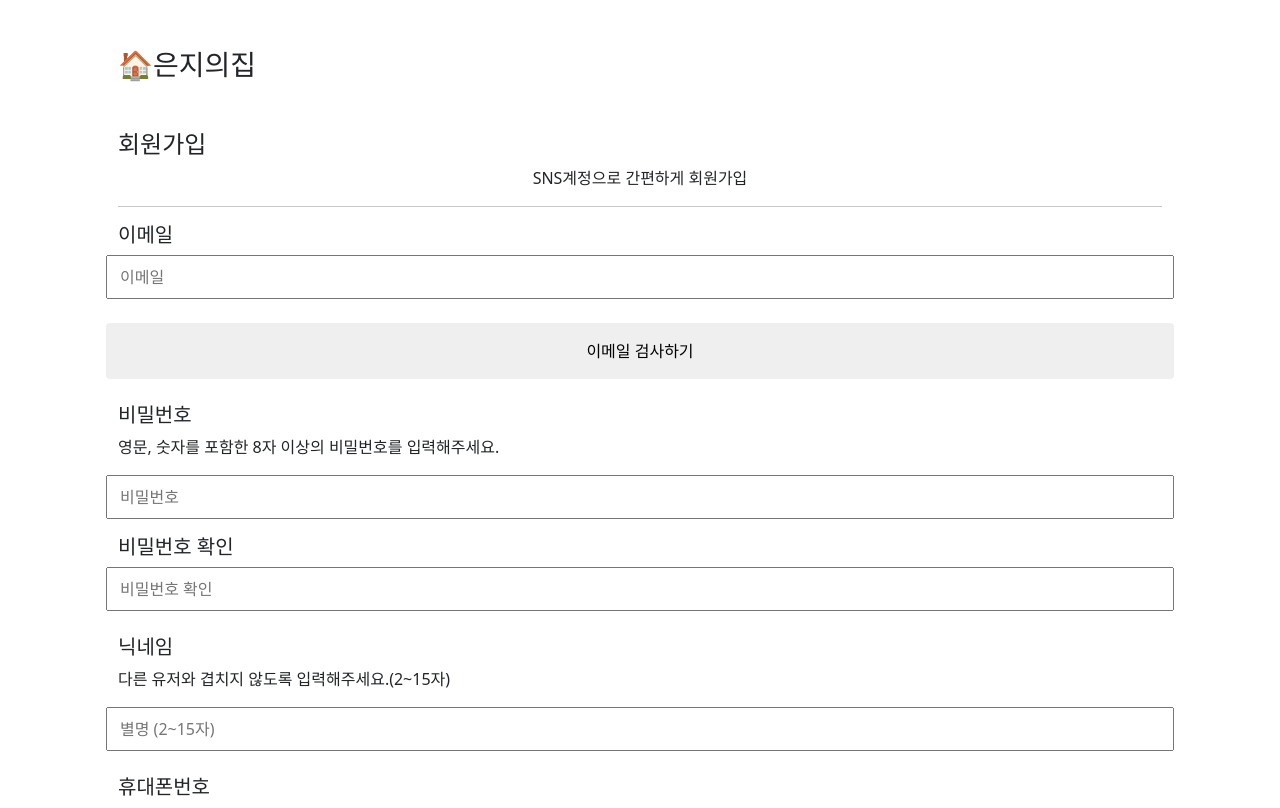
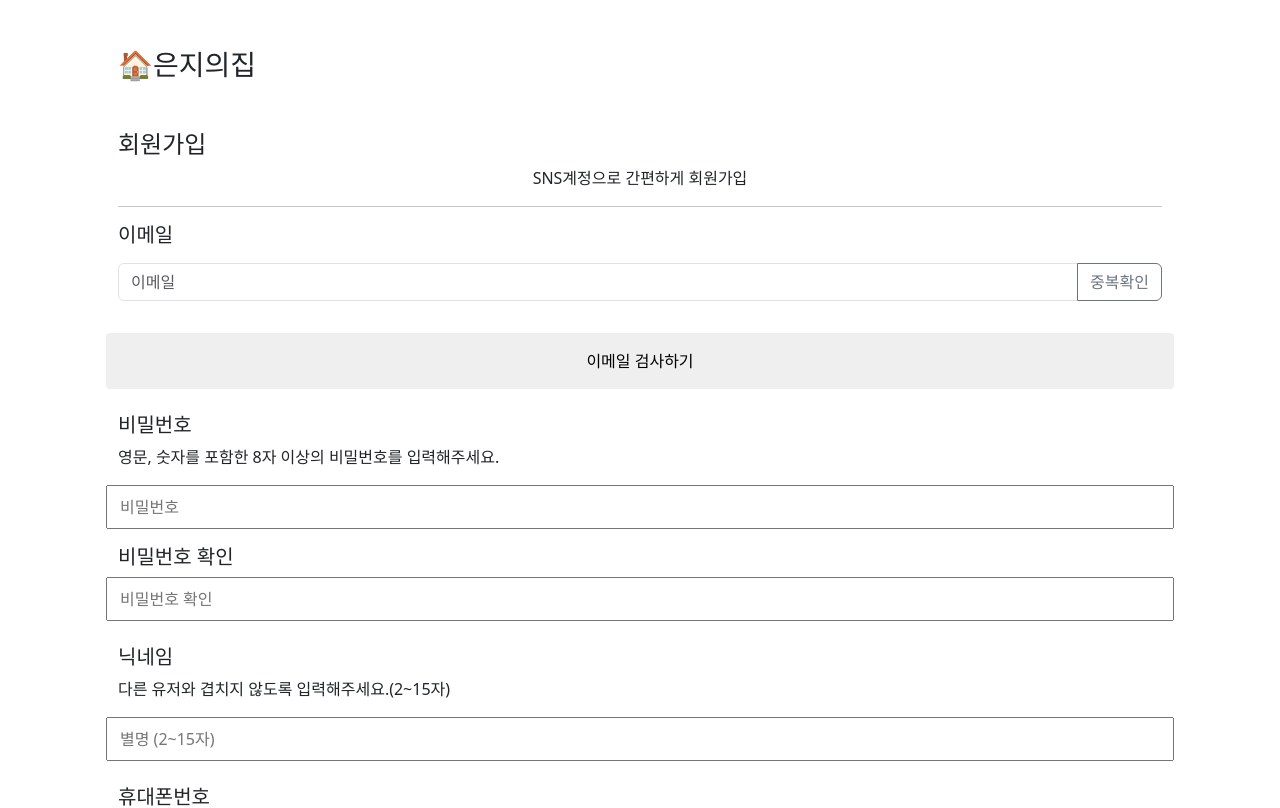
Before and after one commit to eunji0714/ecommer_eunji, a React (Create React App) app: page /signup in a window 1280 px wide. Shown: the top 808 px of the page. Built offline with nearby package versions, Linux system fonts and the light colour scheme.

Commit message:
이메일 중복확인

```diff
--- a/src/pages/Signup.js
+++ b/src/pages/Signup.js
@@ -1,5 +1,5 @@
 import React, {useState} from 'react';
-import {Button, Container, Form, Spinner} from "react-bootstrap";
+import {Button, Container, Form, InputGroup, Spinner} from "react-bootstrap";
 import axios from "axios";
 import {useNavigate} from "react-router-dom";
 
@@ -14,6 +14,7 @@ const Signup = () => {
     const [phonenum, setPhonenum] = useState("")
     const [code, setCode] = useState("")
     const [codeshow, setCodeshow] = useState(false)
+    const [btnDisabled, setBtnDisabled] = useState(false)
 
     const [loading, setLoading] = useState(false)
 
@@ -88,6 +89,31 @@ const Signup = () => {
         }
     }
 
+    const emailCheck = async() => {
+        try{
+            const userInput = {
+                email
+            }
+            console.log(userInput)
+            const {status, data} = await axios.post("http://localhost:8000/api/user/email", userInput)
+
+            console.log(data)
+            if(status === 201){
+                alert("이미 가입된 이메일 입니다.")
+
+            }
+
+        }catch (err){
+            console.log(err.message)
+            alert("사용 가능한 이메일 입니다.")
+            setBtnDisabled(true)
+        }
+
+    }
+
+
+
+
     return (
         <Container className={"mt-5 mx-auto px-5 mb-4"}>
             <h3 className={"mb-5"}>🏠은지의집</h3>
@@ -105,15 +131,31 @@ const Signup = () => {
             </div>
             <div className={"row"}>
                 <h5>이메일</h5>
-                <input
-                    className={"py-2"}
-                    type="email"
-                    placeholder="이메일"
-                    value={email}
-                    onChange={e=> setEmail(e.target.value)}
-                    //변경된 값을 추적해주는 코드
-                    //내가 입력한 값, event로 써도됨
-                />
+
+                <InputGroup className="py-2">
+                    <Form.Control
+                        placeholder="이메일"
+                        type="email"
+                        value={email}
+                        onChange={e=> setEmail(e.target.value)}
+                    />
+                    <Button
+                        variant="outline-secondary"
+                        onClick={emailCheck}
+                        disabled={btnDisabled}
+                    >
+                        중복확인
+                    </Button>
+                </InputGroup>
+                {/*<input*/}
+                {/*    className={"py-2"}*/}
+                {/*    type="email"*/}
+                {/*    placeholder="이메일"*/}
+                {/*    value={email}*/}
+                {/*    onChange={e=> setEmail(e.target.value)}*/}
+                {/*    //변경된 값을 추적해주는 코드*/}
+                {/*    //내가 입력한 값, event로 써도됨*/}
+                {/*/>*/}
                 {codeshow ? (
                     <input
                         className={"py-2 mt-2"}
```
